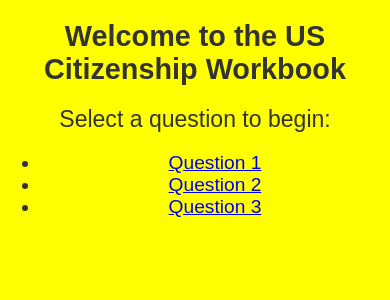
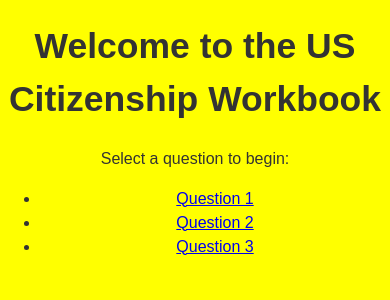
Before and after one commit to cicciocappuccio-webserver/AppWorkbook, a Flask app: page / in a window 390 px wide. Shown: the top 300 px of the page. Run offline with Flask 3, Linux system fonts and the light colour scheme.

Commit message:
Update style.css

```diff
--- a/static/style.css
+++ b/static/style.css
@@ -6,16 +6,23 @@ body {
     text-align: center;
     background-color: #f9f9f9;
     color: #333;
+    font-size: clamp(1rem, 1vw + 0.75rem, 1.25rem);
+    line-height: 1.5;
 }
 
 /* Titoli e Paragrafi */
-h1, h2 {
-    font-size: 1.8em;
+h1 {
+    font-size: clamp(2rem, 5vw + 1rem, 4rem);
+    margin: 20px 0;
+}
+
+h2 {
+    font-size: clamp(1.5rem, 3vw + 1rem, 2.5rem);
     margin: 20px 0;
 }
 
 p {
-    font-size: 1.2em;
+    font-size: clamp(1rem, 1vw + 0.75rem, 1.25rem);
     margin: 10px 0;
 }
 
@@ -29,8 +36,9 @@ form {
 form label {
     display: flex; /* Layout in riga */
     align-items: center; /* Allinea verticalmente radio e testo */
-    justify-content: center; /* Centra orizzontalmente */
+    justify-content: flex-start; /* Allinea a sinistra per leggibilità */
     margin-bottom: 15px; /* Spazio tra le opzioni */
+    font-size: clamp(1rem, 1vw + 0.75rem, 1.25rem);
 }
 
 /* Personalizzazione dei Radio Button */
@@ -42,7 +50,7 @@ input[type="radio"] {
 
 /* Pulsanti */
 button {
-    font-size: 1.2em;
+    font-size: clamp(1rem, 1vw + 0.5rem, 1.5rem);
     padding: 10px 20px;
     margin-top: 20px;
     background-color: #007bff;
@@ -56,23 +64,3 @@ button {
 button:hover {
     background-color: #0056b3;
 }
-
-/* Layout Responsive */
-@media screen and (max-width: 768px) {
-    body {
-        font-size: 1.2em;
-    }
-
-    h1, h2 {
-        font-size: 1.5em;
-    }
-
-    button {
-        font-size: 1.1em;
-        padding: 15px 25px;
-    }
-
-    input[type="radio"] {
-        transform: scale(1.8); /* Più grande sui dispositivi mobili */
-    }
-}
```
